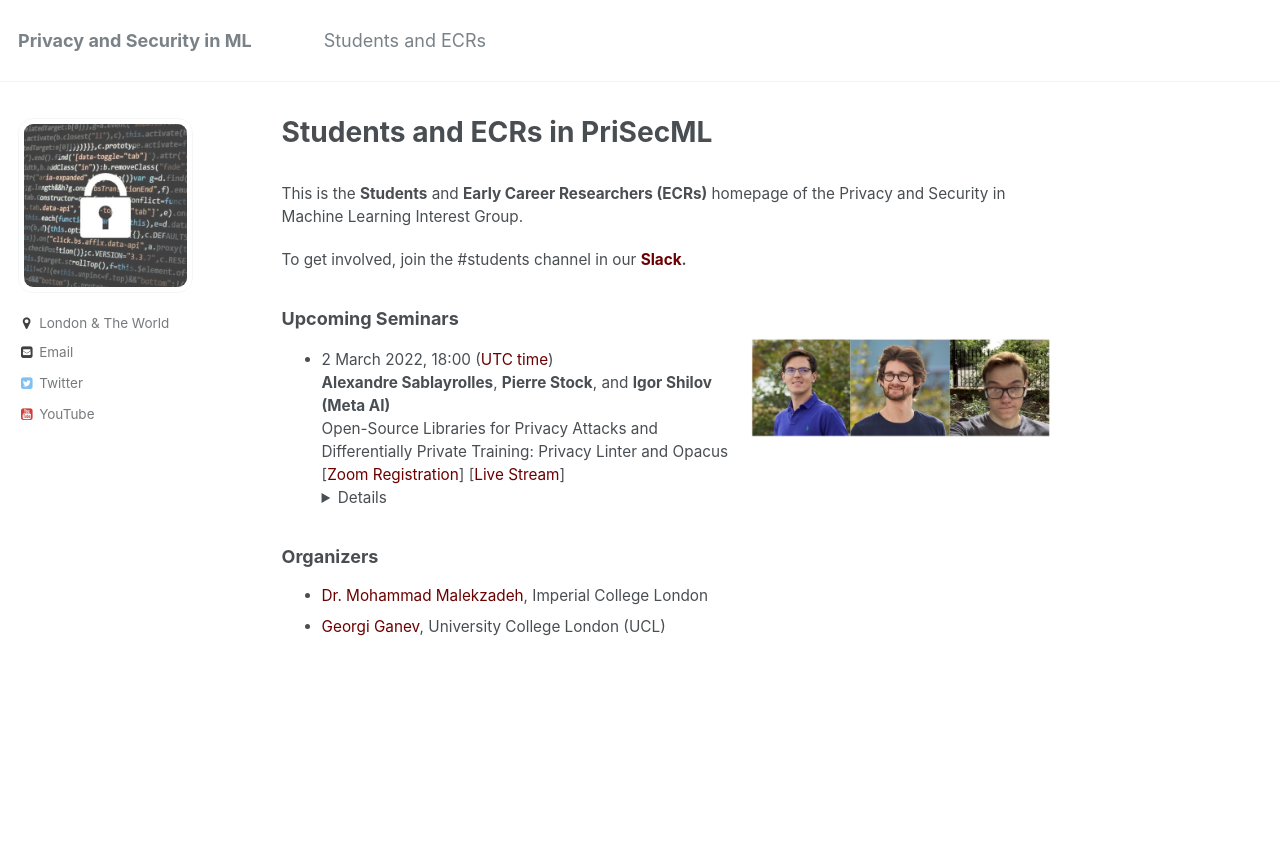
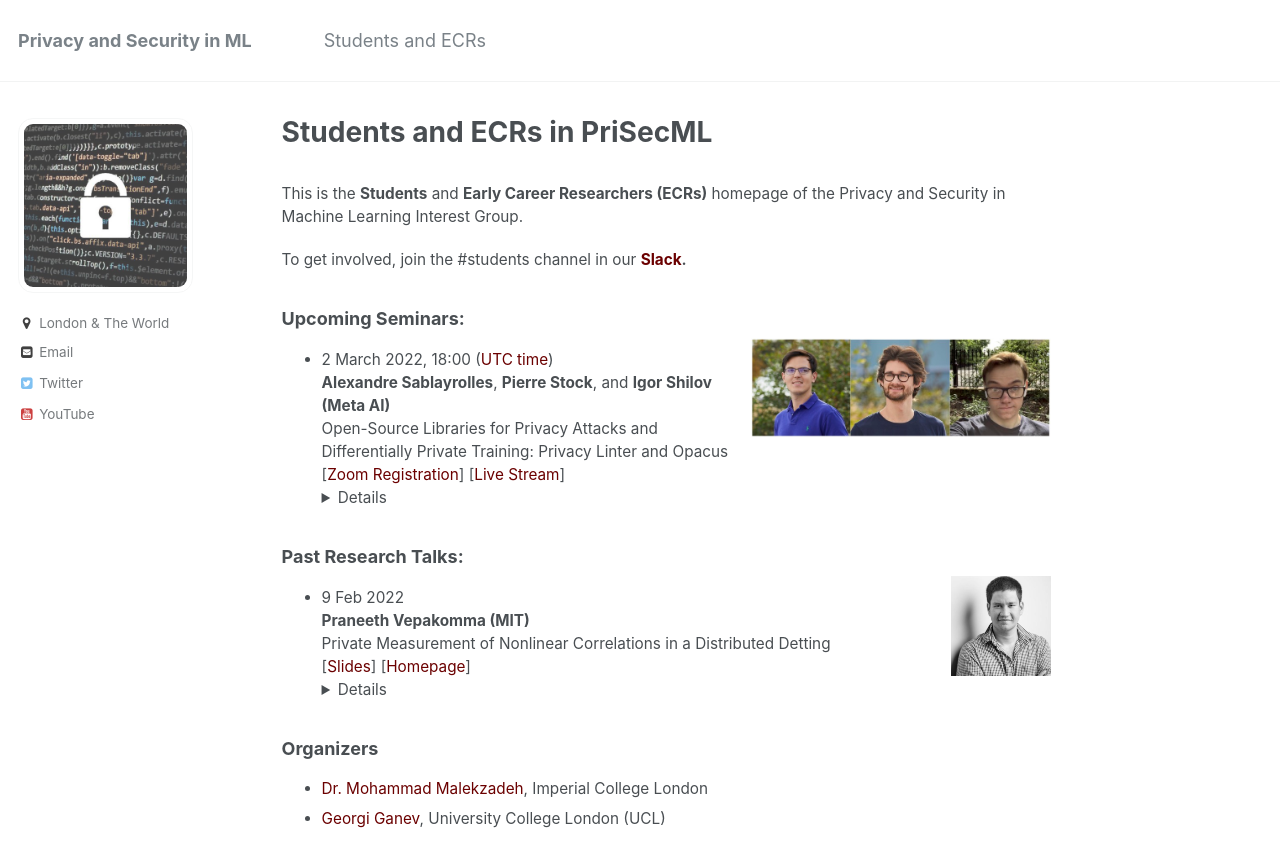
Before and after one commit to prisec-ml/prisec-ml.github.io, a Jekyll site: the page built from _pages/students.md, in a window 1280 px wide. Shown: the top 867 px of the page. Built offline with Jekyll 4.4.1, drawn with Linux system fonts in a browser that asks for light colours; some of the changed text lies outside the part shown.

Commit message:
Added Past Research Talks
A new section in "Students and ECRs" for keeping the details of research talks by students.

```diff
--- a/_pages/students.md
+++ b/_pages/students.md
@@ -11,7 +11,7 @@ To get involved, join the #students channel in our **[Slack](https://join.slack.
 
 
 
-### Upcoming Seminars
+### Upcoming Seminars:
 
 <img src="../images/meta_ai_3.jpg" style="float:right;width:300px;height:100px;margin-top:00px">
 - 2 March 2022, 18:00 ([UTC time](https://www.timeanddate.com/worldclock/fixedtime.html?msg=Seminar&iso=20220302T18&p1=136))
@@ -19,6 +19,15 @@ To get involved, join the #students channel in our **[Slack](https://join.slack.
 **(Meta AI)**<br>Open-Source Libraries for Privacy Attacks and Differentially Private Training: Privacy Linter and Opacus<br>[[Zoom Registration](https://ucl.zoom.us/meeting/register/tJAqceuvqjIvEtaynqa4BZ22q0QSkNr9HYp0)] [[Live Stream]()]<br><details><br>**Abstract:** As the field of Privacy Preserving ML is advancing, it’s important that researchers and industry practitioners have access to state of the art tools for both research and application purposes. In this talk, we’ll discuss two open-source libraries for Privacy Attacks and Differentially Private training, developed at Meta AI: Privacy Linter and Opacus. We’ll do a deep dive into their capabilities, talk about code architecture and share some practical tips on applying them to a set of real-world problems.<br>
 <br>**Bios:** Alexandre Sablayrolles is a Research Scientist at Facebook AI in Paris, working on the privacy and security of machine learning systems. He received his PhD from Université Grenoble Alpes in 2020, following a joint CIFRE program with Facebook AI.  Prior to that, he completed his Master's degree in Data Science at NYU, and received a B.S. and M.S. in Applied Mathematics and Computer Science from École Polytechnique. Alexandre's research interests include privacy and security, computer vision, and applications of deep learning. Homepage: [https://ai.facebook.com/people/alexandre-sablayrolles/](https://ai.facebook.com/people/alexandre-sablayrolles/) <br>Pierre Stock joined Facebook AI as a Research Scientist in June 2021. Previously, he was a PhD Resident at Facebook AI Research and ENS de Lyon and defended his PhD around "Efficiency and Redundancy in Neural Networks" in April 2021. His interests include Neural Network Compression and Privacy-Preserving Machine Learning. Homepage: [https://ai.facebook.com/people/pierre-stock/](https://ai.facebook.com/people/pierre-stock/) <br>Igor Shilov is a Research Engineer at Facebook AI, working on applied research in privacy preserving machine learning. He is the lead developer of Opacus and has industry experience in building highly scalable ML Systems, including NLP applications, Recommender Systems and Information Retrieval Engines.  Homepage: [https://github.com/ffuuugor](https://github.com/ffuuugor) <br> </details>
 
+<!-- ### Past Seminars: -->
+
+<!-- ### Upcoming Research Talks: -->
+
+### Past Research Talks:
+<img src="../images/praneeth.jpg" style="float:right;width:100px;height:100px;margin-top:00px">
+- 9 Feb 2022
+**Praneeth Vepakomma (MIT)**<br>Private Measurement of Nonlinear Correlations in a Distributed Detting<br>[[Slides](https://praneeth.mit.edu/)] [[Homepage](https://praneeth.mit.edu/)] <details><br>**Abstract:** We introduce a differentially private method to measure nonlinear correlations between sensitive data hosted across two entities. We provide utility guarantees of our private estimator. Ours is the first such private estimator of nonlinear correlations, to the best of our knowledge within a multi-party setup. The important measure of nonlinear correlation we consider is distance correlation. This work has direct applications to private feature screening, private independence testing, private k-sample tests, private multi-party causal inference and private data synthesis in addition to exploratory data analysis.<br></details>
+
 
 
 ### Organizers
```
Also changed, not shown: images/praneeth.jpg (added).
